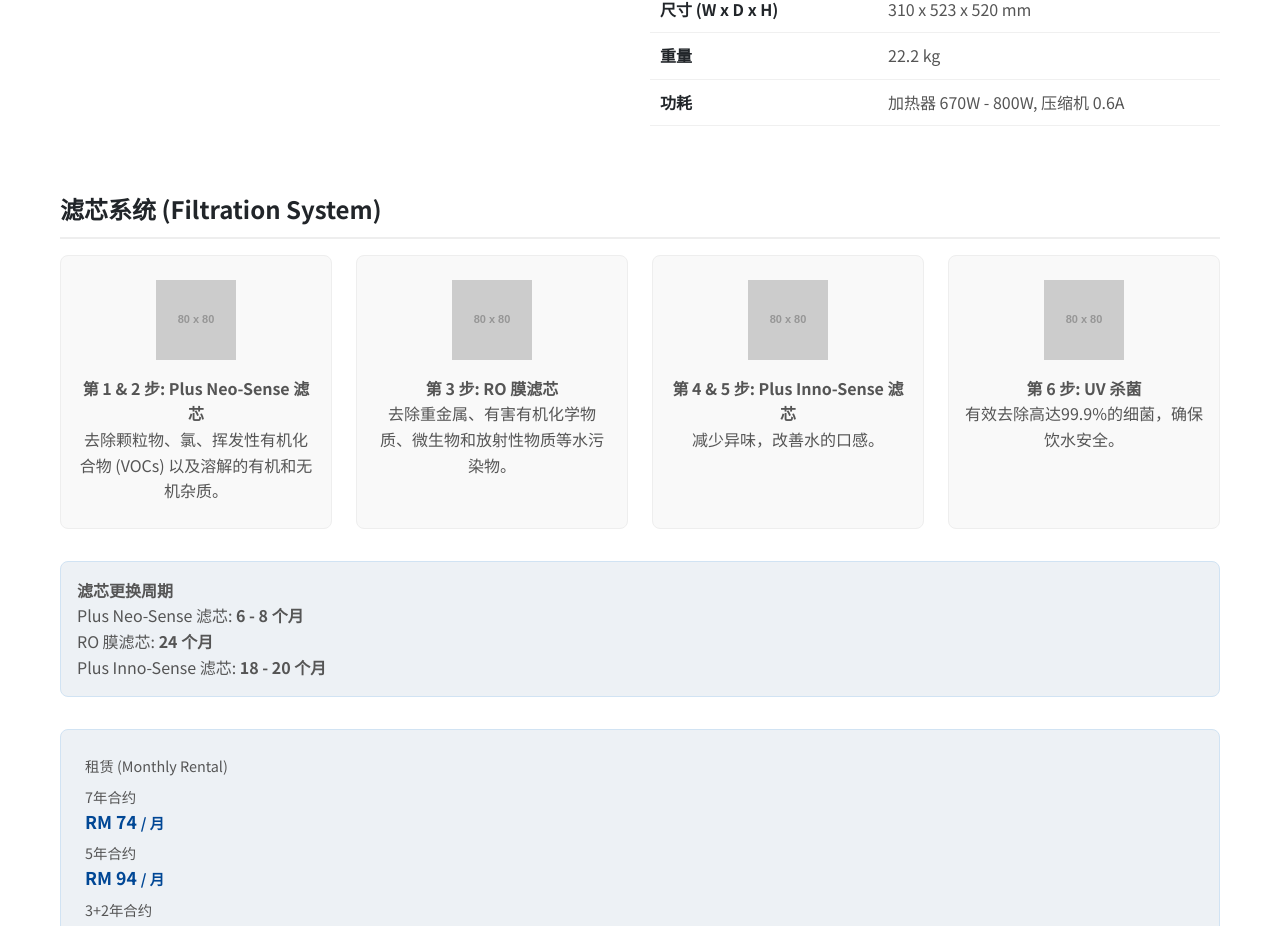
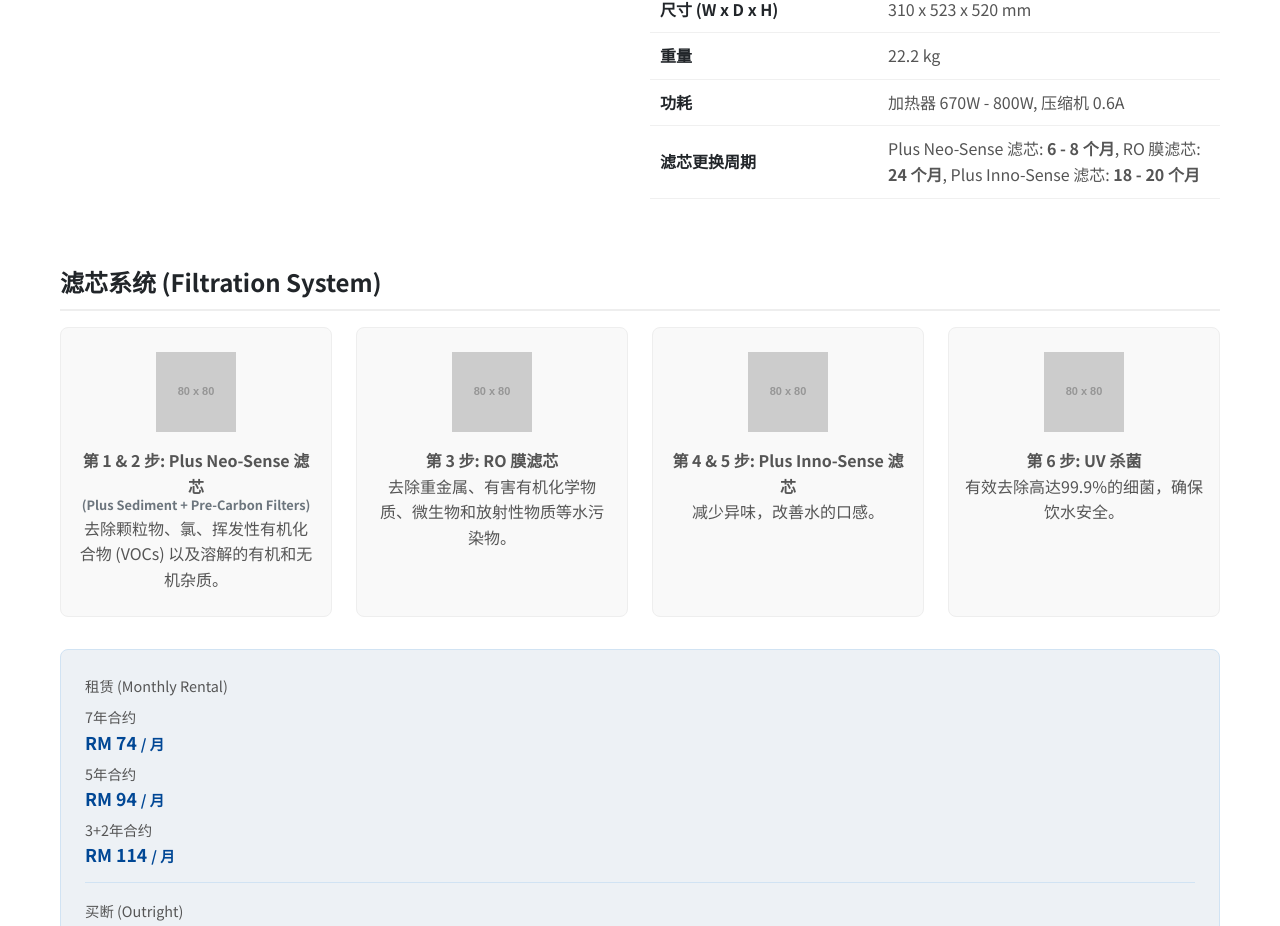
Before and after one commit to dreamcreatorr/Coway, a plain HTML site: page product-villaem3.html in a window 1280 px wide. Shown: the part 2680-3606 px from the top of the page. Drawn offline with Linux system fonts and the light colour scheme; placeholder pictures from the web are drawn by us.

Commit message:
edit text

```diff
--- a/css/style.css
+++ b/css/style.css
@@ -751,6 +751,7 @@ img {
 }
 
 /* 滤芯系统 - 横向布局 */
+
 .filter-system-horizontal {
     display: flex;
     flex-direction: column;
@@ -802,6 +803,13 @@ img {
     height: 80px;
     margin: 0 auto 1rem;
     object-fit: contain;
+}
+
+.filter-card .filter-sub-text {
+    font-size: 0.8rem; /* 调小字体 */
+    font-weight: bold;
+    color: #6c757d;    /* 使用稍浅的灰色 */
+    margin-top: -0.25rem; /* 减少与上方标题的间距 */
 }
 
 .filter-info {
--- a/product-villaem3.html
+++ b/product-villaem3.html
@@ -105,10 +105,17 @@
                                     <td>功耗</td>
                                     <td>加热器 670W - 800W, 压缩机 0.6A</td>
                                 </tr>
+                                <tr>
+                                    <td>滤芯更换周期</td>
+                                    <td>Plus Neo-Sense 滤芯: <strong>6 - 8 个月</strong>,
+                                        RO 膜滤芯: <strong>24 个月</strong>,
+                                        Plus Inno-Sense 滤芯: <strong>18 - 20 个月</strong>
+                                    </td>
+                                </tr>
                             </tbody>
                         </table>
                     </div>
-                </div>
+                   </div>
             </div>
 
             <!-- 下：滤芯信息 -->
@@ -119,6 +126,7 @@
                     <div class="filter-card">
                         <img src="https://via.placeholder.com/80x80.png?text=Filter+1" alt="Plus Neo-Sense 滤芯">
                         <p><strong>第 1 & 2 步: Plus Neo-Sense 滤芯</strong></p>
+                        <p class="filter-sub-text">(Plus Sediment + Pre-Carbon Filters)</p>
                         <p class="filter-description">去除颗粒物、氯、挥发性有机化合物 (VOCs) 以及溶解的有机和无机杂质。</p>
                     </div>
                     <!-- 滤芯 3 -->
@@ -139,14 +147,6 @@
                         <p><strong>第 6 步: UV 杀菌</strong></p>
                         <p class="filter-description">有效去除高达99.9%的细菌，确保饮水安全。</p>
                     </div>
-                </div>
-                <div class="filter-replacement">
-                    <h4>滤芯更换周期</h4>
-                    <ul>
-                        <li>Plus Neo-Sense 滤芯: <strong>6 - 8 个月</strong></li>
-                        <li>RO 膜滤芯: <strong>24 个月</strong></li>
-                        <li>Plus Inno-Sense 滤芯: <strong>18 - 20 个月</strong></li>
-                    </ul>
                 </div>
             </div>
 
```
